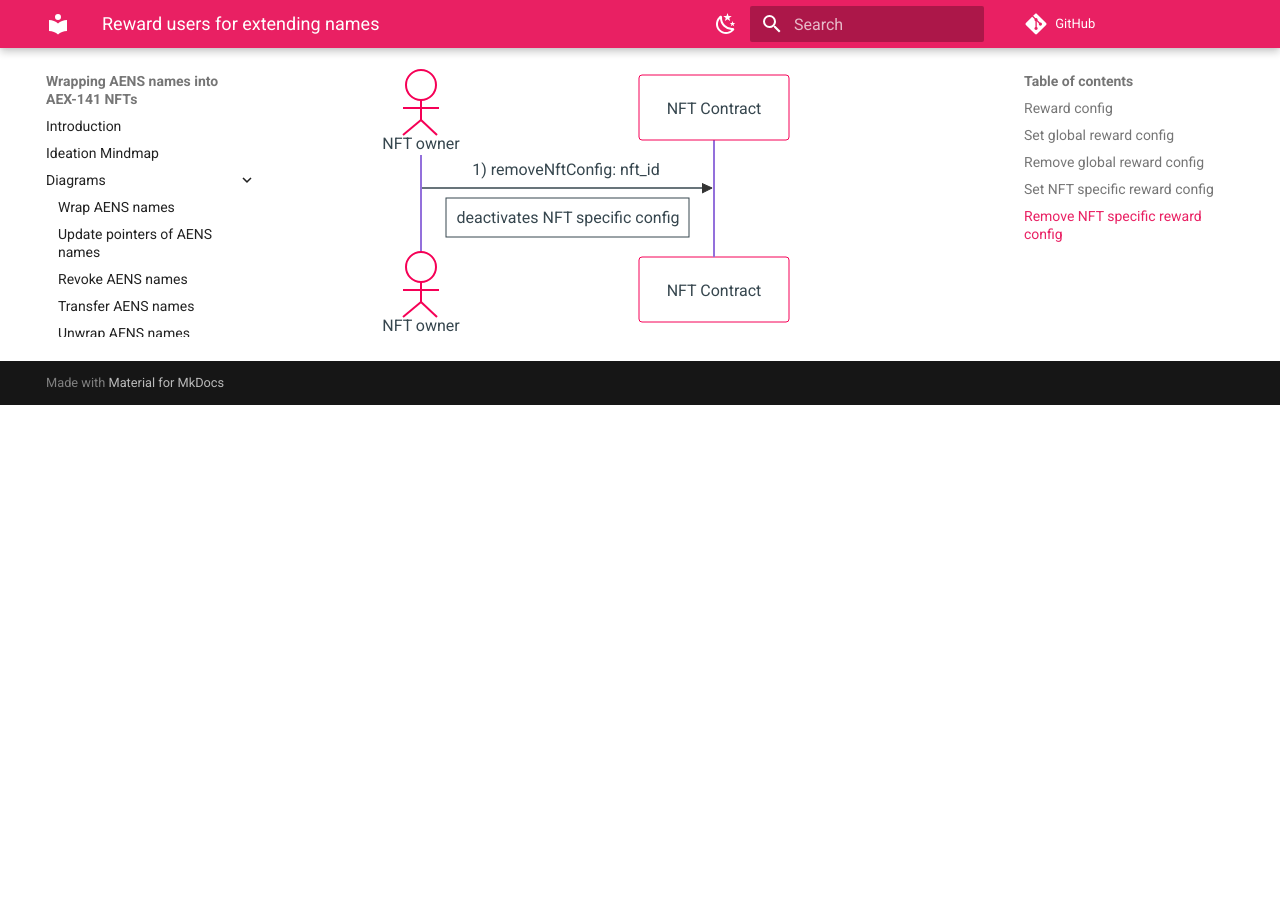
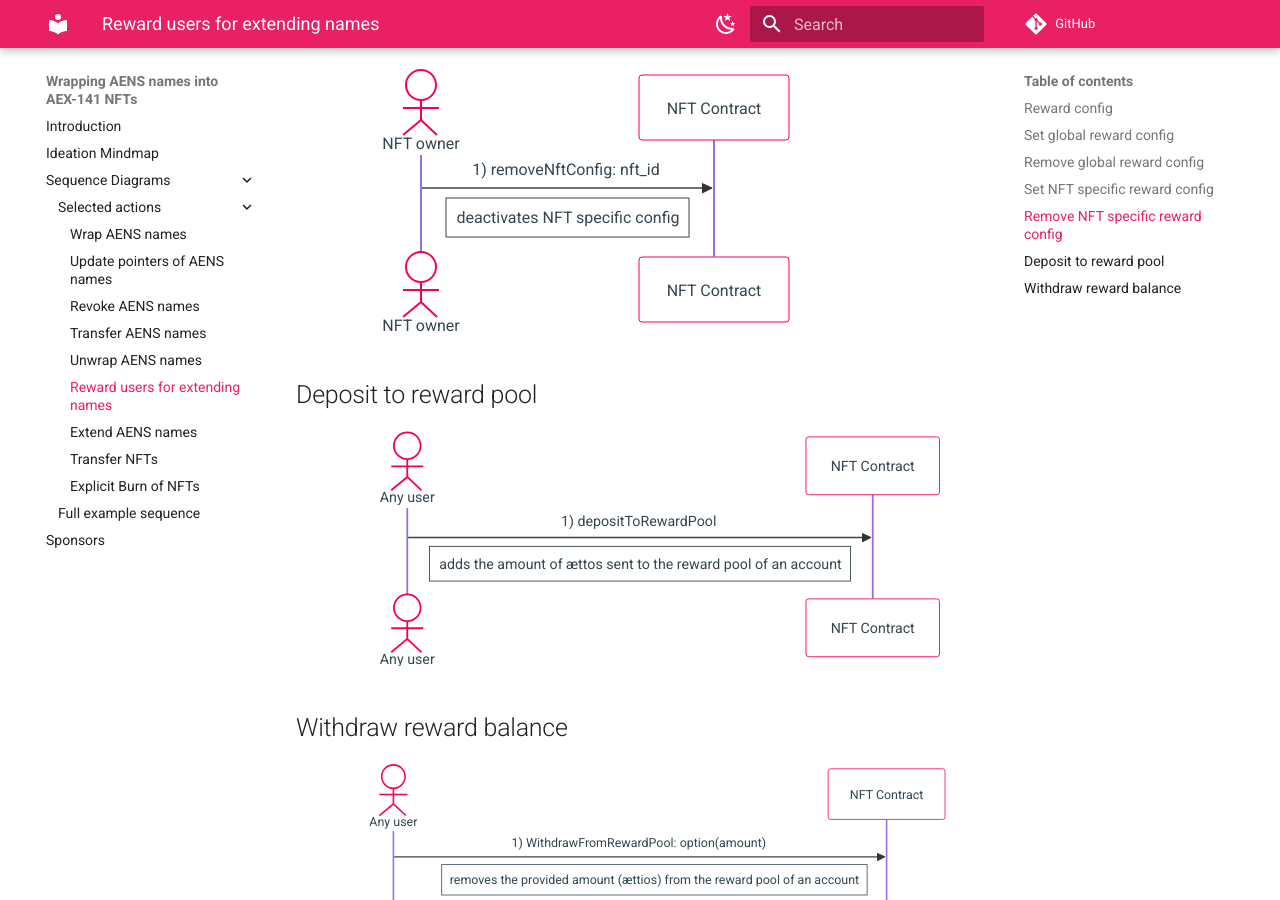
Before and after one commit to marc0olo/aens-nfts, an MkDocs documentation site: the page built from docs/diagrams/reward_users.md, in a window 1280 px wide and 900 px high, scrolled down 2077 px. Built offline with MkDocs 1.6.1 and Material for MkDocs 9.7.7, drawn with Linux system fonts in a browser that asks for light colours; comment, search, counter and statistics services are not loaded; before the commit the page ends 2482 px from its top, so only the background shows below that.

Commit message:
additional diagrams and full example sequence

````diff
--- a/docs/diagrams/reward_users.md
+++ b/docs/diagrams/reward_users.md
@@ -57,3 +57,22 @@
     NFT owner ->> NFT Contract: 1) removeNftConfig: nft_id
     Note left of NFT Contract: deactivates NFT specific config
 ```
+
+## Deposit to reward pool
+
+```mermaid
+sequenceDiagram
+    actor Any user
+    Any user ->> NFT Contract: 1) depositToRewardPool
+    Note left of NFT Contract: adds the amount of ættos sent to the reward pool of an account
+```
+
+## Withdraw reward balance
+
+```mermaid
+sequenceDiagram
+    actor Any user
+    Any user ->> NFT Contract: 1) WithdrawFromRewardPool: option(amount)
+    Note left of NFT Contract: removes the provided amount (ættios) from the reward pool of an account
+    Note left of NFT Contract: if no amount is provided, the complete balance in reward pool will be withdrawn
+```
--- a/mkdocs.yml
+++ b/mkdocs.yml
@@ -42,12 +42,16 @@
 nav:
   - index.md
   - ideation-mindmap.md
-  - Diagrams:
-    - diagrams/wrap_aens_names.md
-    - diagrams/update_pointers.md
-    - diagrams/revoke_aens_names.md
-    - diagrams/transfer_aens_names.md
-    - diagrams/unwrap_aens_names.md
-    - diagrams/reward_users.md
-    - diagrams/extend_aens_names.md
+  - Sequence Diagrams:
+    - Selected actions:
+      - diagrams/wrap_aens_names.md
+      - diagrams/update_pointers.md
+      - diagrams/revoke_aens_names.md
+      - diagrams/transfer_aens_names.md
+      - diagrams/unwrap_aens_names.md
+      - diagrams/reward_users.md
+      - diagrams/extend_aens_names.md
+      - diagrams/transfer_nfts.md
+      - diagrams/burn_nfts.md
+    - diagrams/full-example-sequence.md
   - sponsors.md
````
Also changed, not shown: docs/diagrams/burn_nfts.md (added, +26 -0 lines), docs/diagrams/full-example-sequence.md (added, +57 -0 lines), docs/diagrams/transfer_nfts.md (added, +20 -0 lines).
